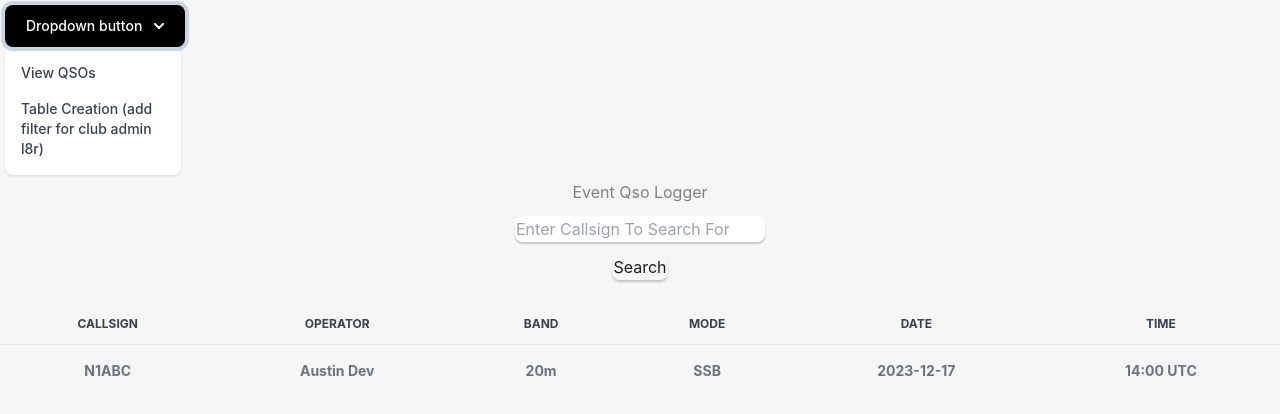
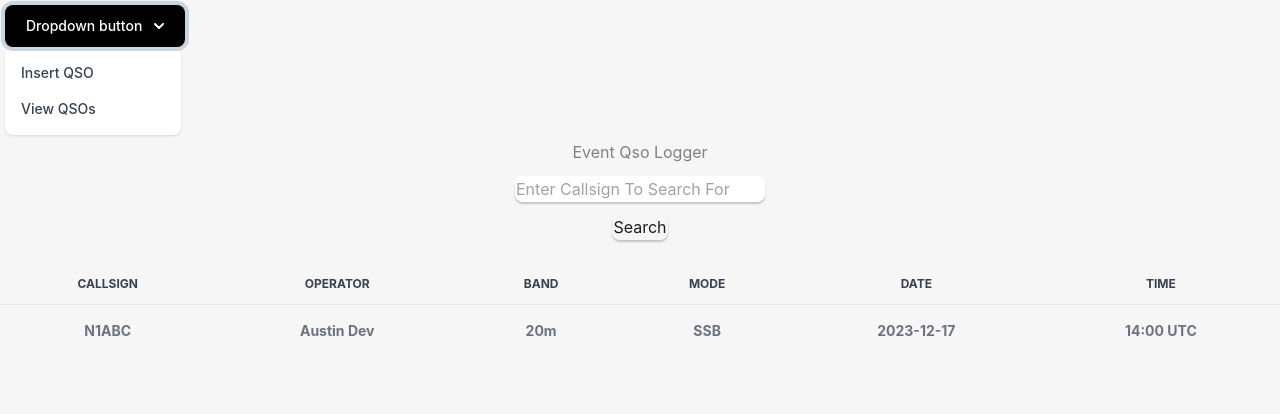
Before and after one commit to H2-Technologies/Event-QSO-Logger, a website: page src/viewQSO.html in a window 1280 px wide. Both pictures are taken after a click on the button "Dropdown button". Drawn offline with nearby package versions, Linux system fonts and the light colour scheme.

Commit message:
fix me up before i go go

```diff
--- a/src/viewQSO.html
+++ b/src/viewQSO.html
@@ -48,18 +48,18 @@
           >
             <li>
               <a
+                      href="index.html"
+                      class="block px-4 py-2 hover:bg-gray-100 dark:hover:bg-gray-600 dark:hover:text-black"
+              >Insert QSO</a
+              >
+            </li>
+            <li>
+              <a
                       id="signupButton"
                       href="viewQSO.html"
                       class="block px-4 py-2 hover:bg-gray-100 dark:hover:bg-gray-600 dark:hover:text-black"
               >View QSOs
               </a>
-            </li>
-            <li>
-              <a
-                href="createtable.html"
-                class="block px-4 py-2 hover:bg-gray-100 dark:hover:bg-gray-600 dark:hover:text-black"
-                >Table Creation (add filter for club admin l8r)</a
-              >
             </li>
           </ul>
         </div>
```
Also changed, not shown: src/index.html (+8 -8 lines). Lines whose indentation alone changed are shown as unchanged.
